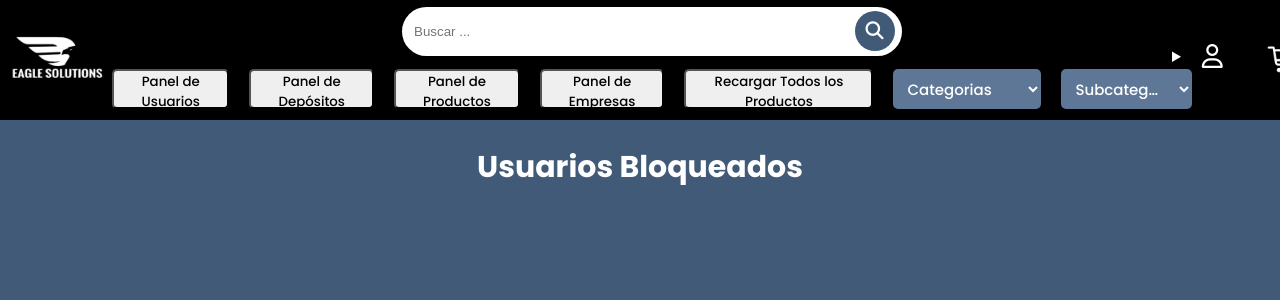
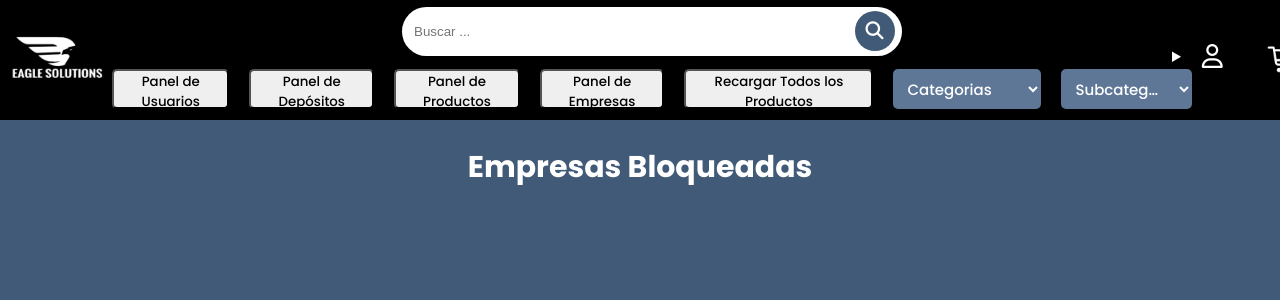
Before and after one commit to Eagle-Solutions-App/frontend, a React (Create React App) app: page /empresasBloqueadas in a window 1280 px wide. Shown: the top 300 px of the page. Built offline with nearby package versions, Linux system fonts and the light colour scheme.

Commit message:
arreglando bloqueo de empresas

```diff
--- a/src/components/Bloqueos/EmpresasBloqueadas.jsx
+++ b/src/components/Bloqueos/EmpresasBloqueadas.jsx
@@ -1,7 +1,7 @@
 import React from "react";
 import Navbar from "../Navbar";
 import { useSelector } from "react-redux";
-import UserCard from "../Cards/UserCard";
+import EmpresaCard from "../Cards/EmpresaCard";
 
 export default function EmpresasBloqueadas() {
   const bloqueados = useSelector((state) => state.empresasBloqueadas);
@@ -10,16 +10,16 @@ export default function EmpresasBloqueadas() {
     <div>
       <Navbar />
       <div className="container">
-        <h2>Usuarios Bloqueados</h2>
+        <h2>Empresas Bloqueadas</h2>
 
         <div className="cards">
           {bloqueados.map((u) => (
             <div key={u.id}>
-              <UserCard
+              <EmpresaCard
                 nombre={`${u.nombre} ${u.apellido}`}
                 email={u.email}
                 id={u.id}
-                rol={u.Rols[0].rol}
+                /* rol={u.Rols[0].rol} */
                 bloqueado={u.bloqueado}
               />
             </div>
--- a/src/components/Cards/EmpresaCard.jsx
+++ b/src/components/Cards/EmpresaCard.jsx
@@ -3,7 +3,7 @@ import { useDispatch } from "react-redux";
 import {
   blockEmpresa,
   deleteUser,
-  unblockEmpresa,
+  /*  unblockEmpresa, */
 } from "../../redux/actions/actions";
 import modal from "../../img/modal.png";
 import ModalEmpresa from "../Modals/ModalEmpresa";
@@ -18,14 +18,14 @@ export default function EmpresaCard({ nombre, email, bloqueo, borrar, id }) {
     }
   };
 
-  const onUnblock = (id) => {
+  /* const onUnblock = (id) => {
     let res = window.confirm(
       `Está seguro de querer desbloquear a "${nombre}"?`
     );
     if (res === true) {
       dispatch(unblockEmpresa(id));
     }
-  };
+  }; */
 
   const onClose = (id) => {
     let res = window.confirm(`Está seguro de querer borrar "${nombre}"?`);
```
